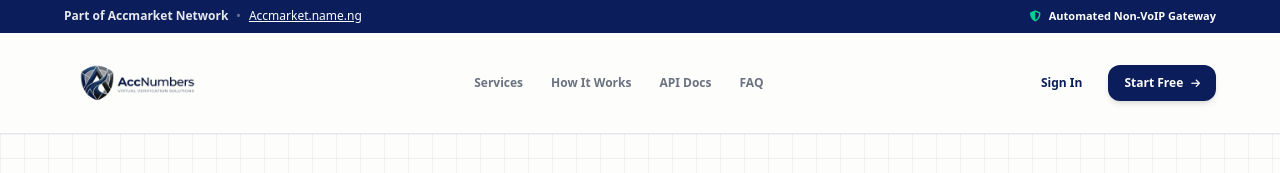
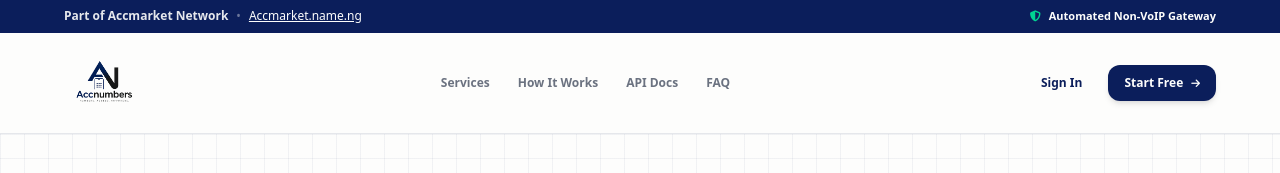
Before and after one commit to BiteBandit/accnumbers, a Next.js app: page / in a window 1280 px wide. Shown: the top 173 px of the page. Built offline with nearby package versions, Linux system fonts and the light colour scheme; no server answers; the database is empty.

Commit message:
Wrap numbers page searchParams in Suspense boundary

```diff
--- a/src/app/page.tsx
+++ b/src/app/page.tsx
@@ -89,6 +89,8 @@ const [currentDate, setCurrentDate] = useState<string>('');
   <img
     src="/logo.png"
     alt="AccNumbers Logo"
+    width="257"
+    height="140"
     className="h-20 w-auto object-contain transition-transform group-hover:scale-105"
   />
 </a>
```
Also changed, not shown: public/logo.png. Lines whose indentation alone changed are shown as unchanged.
